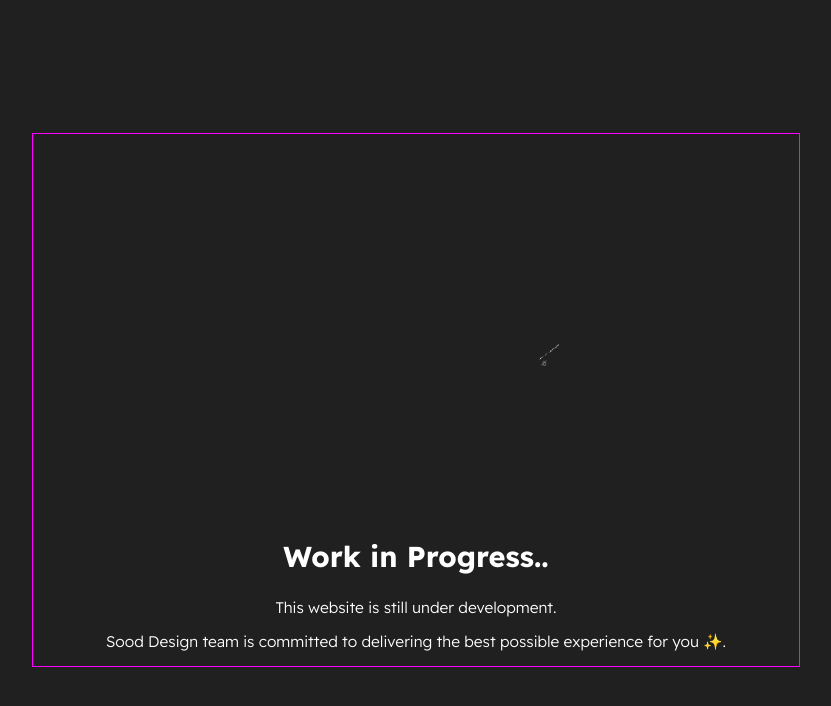
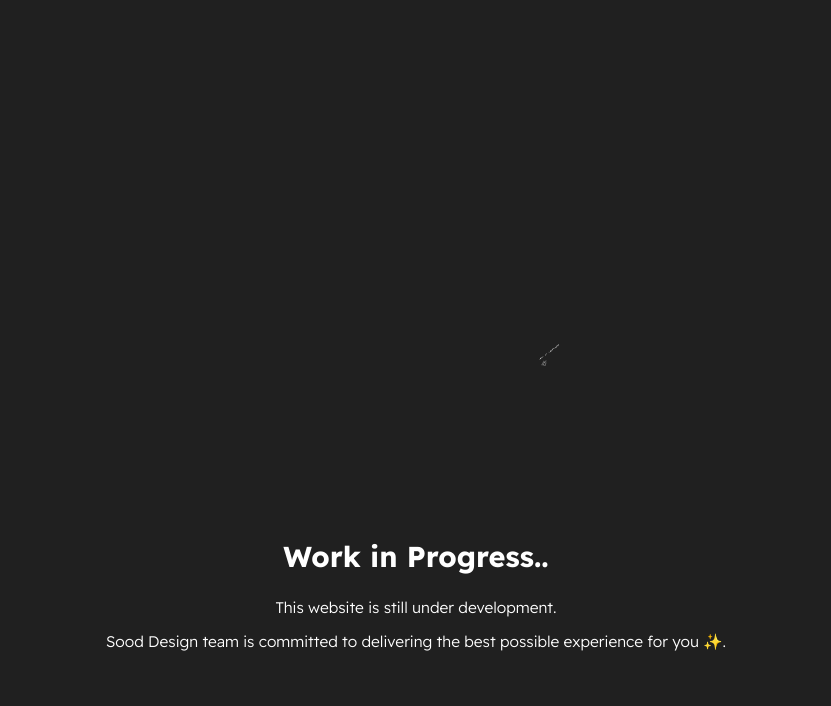
Before and after one commit to asrdo/sood, a plain HTML site: page src/index.html in a window 1280 px wide. Shown: the whole page, without its empty margins (224-1055 px from the left). Drawn offline with Linux system fonts and the light colour scheme.

Commit message:
Fixed styling issue

```diff
--- a/src/css/styles.css
+++ b/src/css/styles.css
@@ -64,9 +64,9 @@
 Layout
 ================*/
 
-main .container {
+/* main .container {
     min-height: 60vh;
-}
+} */
 
 .container {
     max-width: 60%;
@@ -75,5 +75,4 @@
 
     color: white;
     text-align: center;
-    border: 1px magenta solid;
 }
```
